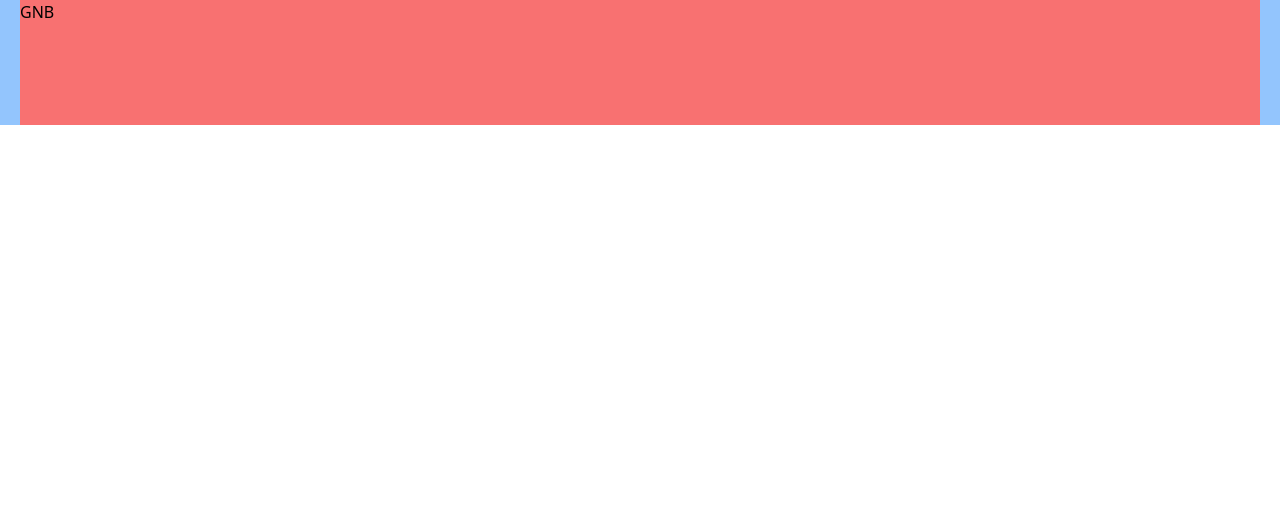
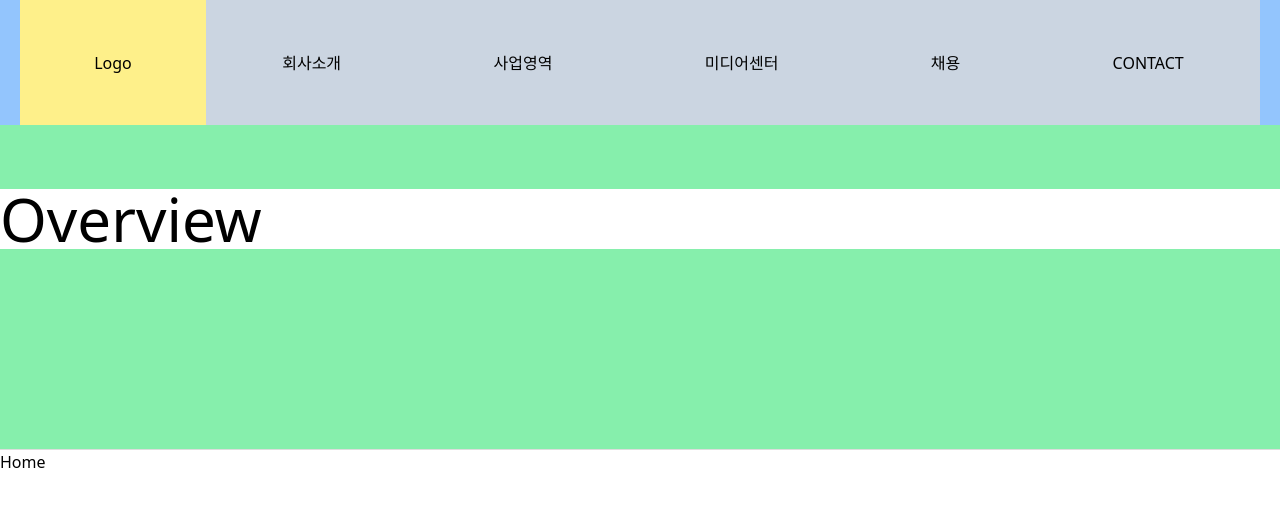
Before and after one commit to heedaelee/fiveworks_homepage, a React (Vite) app: page / in a window 1280 px wide. Shown: the top 506 px of the page. Built offline with nearby package versions, Linux system fonts and the light colour scheme.

Commit message:
feat: container 기본 틀 구성

```diff
--- a/src/pages/container/index.tsx
+++ b/src/pages/container/index.tsx
@@ -1,11 +1,39 @@
-import {Outlet} from 'react-router-dom';
+import {Link, Outlet} from 'react-router-dom';
 
 const Container = () => {
   return (
     <div className='flex flex-col h-screen'>
-      <header className='bg-blue-300 h-[125px] p-0 z-[999] fixed w-full px-5'>
-        <div className='bg-red-400 max-w-[1420px] mx-auto h-full'>GNB</div>
+      <header className=' bg-blue-300 h-[125px] p-0 z-[999] fixed w-full px-5'>
+        <div className=' bg-red-400 container mx-auto h-full flex flex-row'>
+          <div className='bg-yellow-200 w-[15%] flex flex-row justify-center items-center'>
+            <Link to='/'>
+              <div>Logo</div>
+            </Link>
+          </div>
+          <ul className='bg-slate-300 flex flex-row justify-around items-center w-[85%]'>
+            <li>
+              <Link to='/intro/overview'>회사소개</Link>
+            </li>
+            <li>
+              <Link to='/business/ai'>사업영역</Link>
+            </li>
+            <li>
+              <Link to='/media/news'>미디어센터</Link>
+            </li>
+            <li>
+              <Link to='/careers/process'>채용</Link>
+            </li>
+            <li>
+              <Link to='/contact'>CONTACT</Link>
+            </li>
+          </ul>
+        </div>
       </header>
+      <aside className='bg-green-300 h-[450px] w-full flex flex-col justify-end pb-[100px] border-b-[1px] border-solid border-[#ddd]'>
+        <div className='container mx-auto h-[160px]'>
+          <div className='bg-white w-full text-6xl'>Overview</div>
+        </div>
+      </aside>
       <main>
         <Outlet />
       </main>
```
